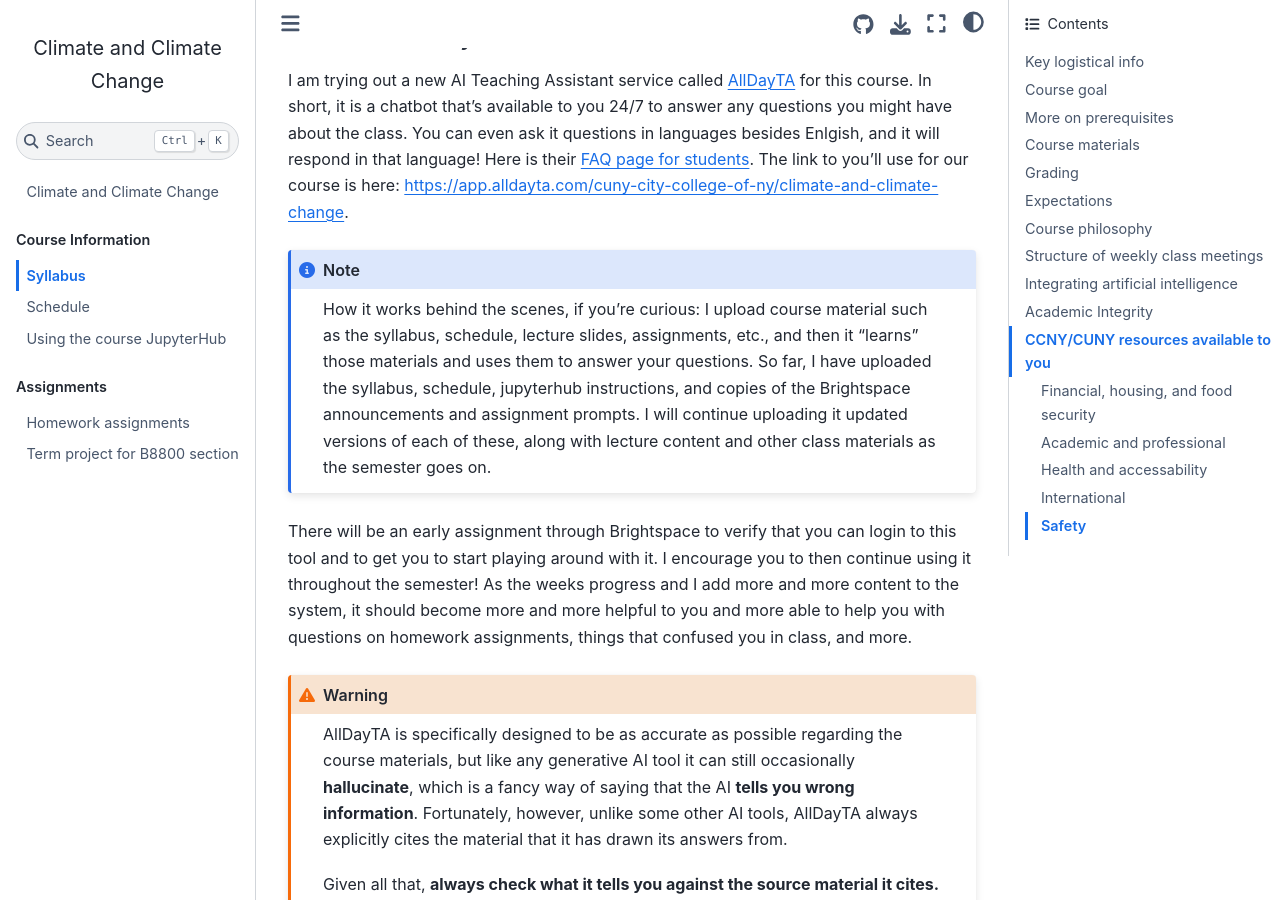
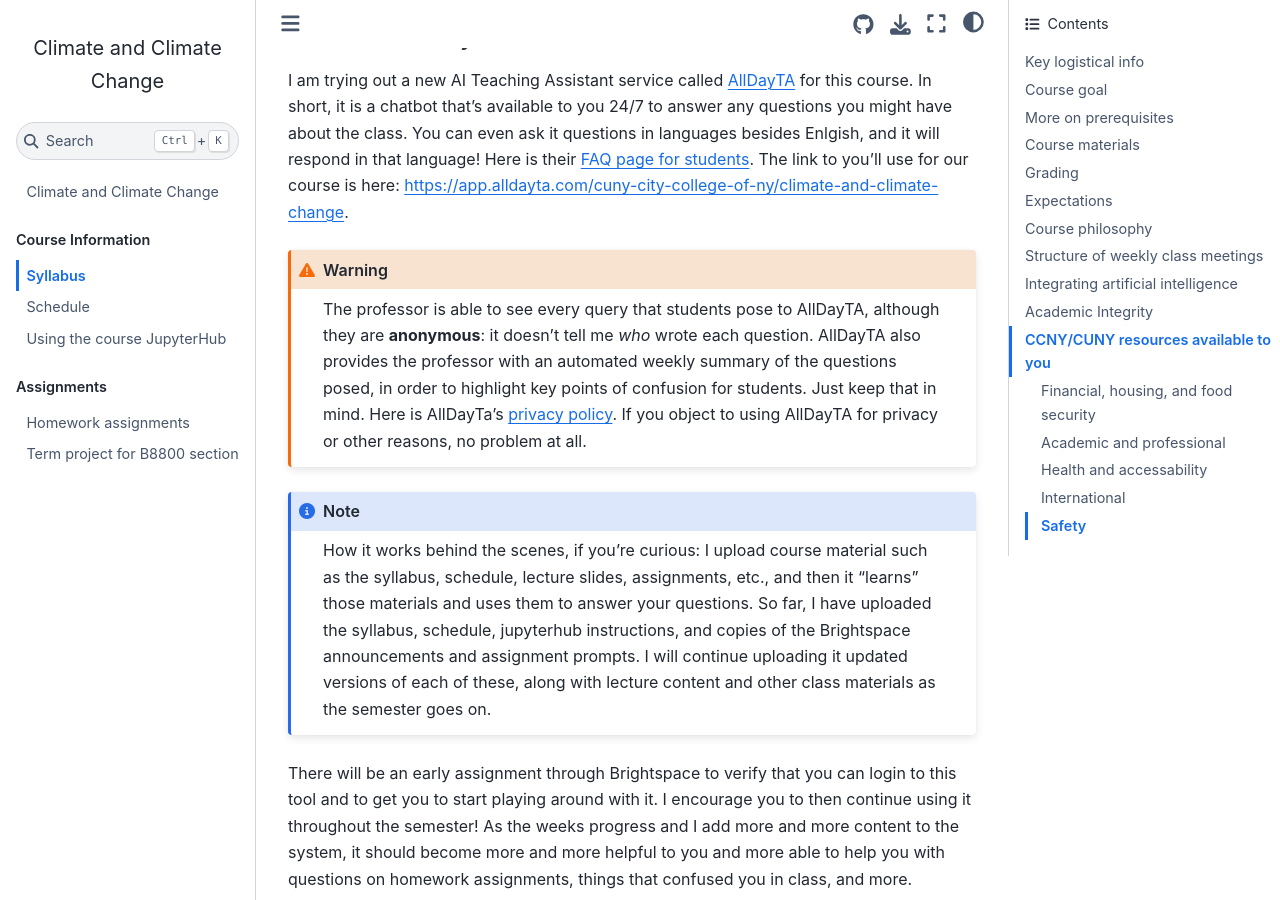
Before and after one commit to spencerahill/clim-change-course_2025, a Jupyter Book: the page built from info/syllabus.md, in a window 1280 px wide and 900 px high, scrolled down 2764 px. Built offline with Jupyter Book 1.0.4 settings and Sphinx 7.4.7 and the Sphinx Book theme 1.1.4, drawn with Linux system fonts in a browser that asks for light colours.

Commit message:
Add privacy warning for AllDayTA service

```diff
--- a/info/syllabus.md
+++ b/info/syllabus.md
@@ -71,6 +71,10 @@ This syllabus, the course schedule, links to lecture slides, and some supplement
 
 ### Course AllDayTA site
 I am trying out a new AI Teaching Assistant service called [AllDayTA](https://www.alldayta.com/) for this course.  In short, it is a chatbot that's available to you 24/7 to answer any questions you might have about the class.  You can even ask it questions in languages besides Enlgish, and it will respond in that language!  Here is their [FAQ page for students](https://www.alldayta.com/student-faqs).  The link to you'll use for our course is here: https://app.alldayta.com/cuny-city-college-of-ny/climate-and-climate-change.
+
+:::{warning}
+The professor is able to see every query that students pose to AllDayTA, although they are **anonymous**: it doesn't tell me *who* wrote each question.  AllDayTA also provides the professor with an automated weekly summary of the questions posed, in order to highlight key points of confusion for students.  Just keep that in mind.  Here is AllDayTa's [privacy policy](https://www.alldayta.com/privacy).  If you object to using AllDayTA for privacy or other reasons, no problem at all.
+:::
 
 :::{note}
 How it works behind the scenes, if you're curious: I upload course material such as the syllabus, schedule, lecture slides, assignments, etc., and then it "learns" those materials and uses them to answer your questions.  So far, I have uploaded the syllabus, schedule, jupyterhub instructions, and copies of the Brightspace announcements and assignment prompts.  I will continue uploading it updated versions of each of these, along with lecture content and other class materials as the semester goes on.
```
